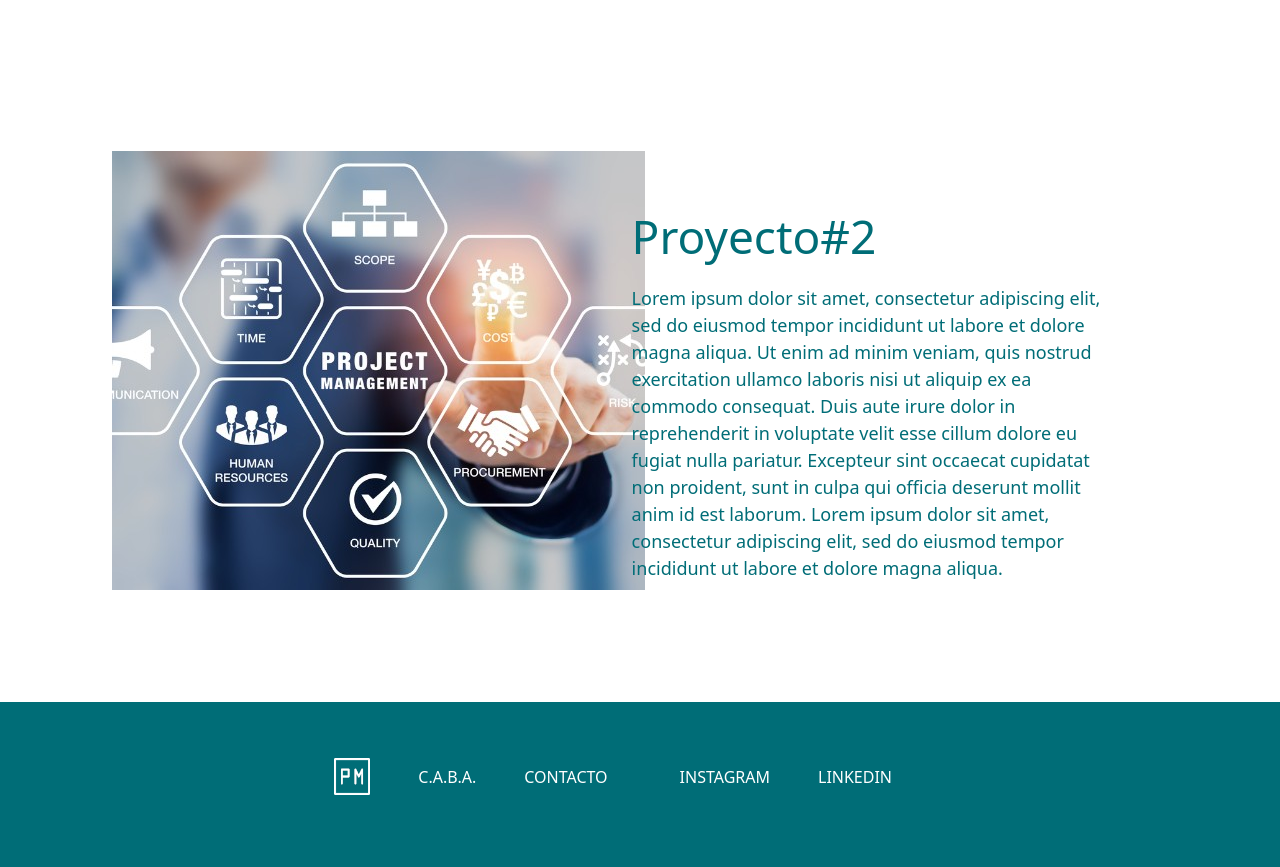
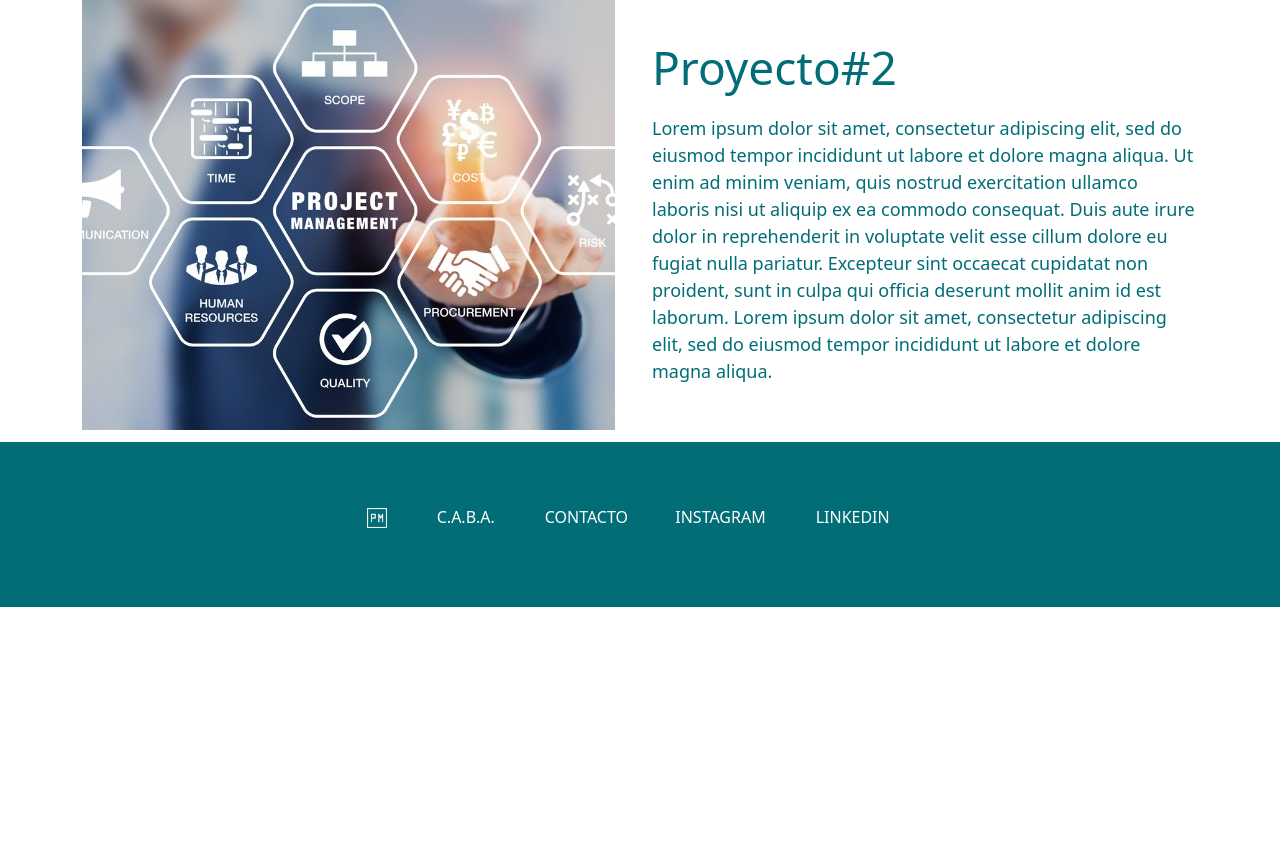
Before and after one commit to agustinfbhub/PF-FernandezBlanco, a plain HTML site: page pages/proyectos.html in a window 1280 px wide. Shown: the part 838-1705 px from the top of the page. After the commit the page ends 1445 px from the top, so only its background shows below. Drawn offline with nearby package versions, Linux system fonts and the light colour scheme.

Commit message:
Alineacion de elementos usando bootstrap

```diff
--- a/css/style.css
+++ b/css/style.css
@@ -26,7 +26,6 @@
     display: flex;
     justify-content: space-between;
     align-items: center;
-    padding-right: calc(var(--bs-gutter-x) * 1.7);
   }
 
   header {
@@ -48,8 +47,7 @@
     display: block;
     max-width: 50px;
     height: auto;
-    padding:none;
-    margin: none;
+
   }
 
   .nav_list2 {
@@ -63,6 +61,8 @@
 
   .navbar-nav {
     display: flex;
+    align-items: center;
+    column-gap: 50px;
     margin: auto;
     margin-right:0px;
   }
@@ -70,14 +70,14 @@
   .navbar-nav a:hover{
     box-shadow: 0 -7px 0px #fff inset;
     padding:3px;
+    transition: all 0.4s ease;
   }
 
   .nav_link {
     color: white;
+    display: flex;
     text-transform: uppercase;
     text-decoration: none;
-    align-items: center;
-    margin: 0 0 0 3rem;
   }
 
   .nav_link:hover,
@@ -90,7 +90,6 @@
       background-color: #006D77;
       height: 165px;
       width: 100%;
-      margin: 0 auto;
       display:flex;
     }
 
@@ -98,7 +97,6 @@
       background-color: #006D77;
       height: 165px;
       width: 100%;
-      margin: 0 auto;
       display:flex;
       justify-content: center;
   }
@@ -108,6 +106,8 @@
     display: flex;
     align-items: center;
     padding-left: 0px;
+    justify-content: center;
+    column-gap:50px;
   }
 
   /*Estilos Todos los Banners*/
@@ -121,7 +121,6 @@
     top: 300px;
     text-align: center;
     align-items: center;
-    margin:auto;
     justify-content:auto;
   }
 
@@ -184,22 +183,11 @@
     color: #006D77;
     font-size: 18px;
     font-weight: 40;
-    margin-right: 40px;
-    margin-bottom: 40px;
-  }
-
-  .img-box {
-    text-align: right;
-    margin-top: 0;
   }
 
   /*Estilos cajas laterales*/
   .img-box1 {
     text-align: center;
-    margin-top: 30px;
-    margin-bottom: 100px;
-    margin-left: 30px;
-    margin-right: 30px;
     width: 533px;
     height: 439px;
     object-fit: contain;
@@ -219,7 +207,6 @@
     justify-content: space-between;
     align-items: center;
     justify-content: center;
-    margin-bottom: 20px;
   }
 
   /*Titulo + Form: Contacto*/
@@ -244,10 +231,11 @@
 
   .paragraph {
     text-align: left;
-    margin: 120px;
+    margin: 0 auto;
     color: #006D77;
     font-size: 36px;
     font-weight: normal;
+    padding: 30px 0;
   }
 
   /*Estilos Tarjetas Home*/
@@ -269,13 +257,13 @@
 }
   .card{
     width: 100%;
-    margin: 20px;
     border-radius: 6px;
     overflow: hidden;
     background:#fff;
     box-shadow: 0px 1px 10px rgba(0,0,0,0.2);
     transition: all 400ms ease-out;
     cursor: default;
+    margin-bottom: 50px;
 }
 
   .card:hover{
--- a/pages/proyectos.html
+++ b/pages/proyectos.html
@@ -7,8 +7,7 @@
         <title>Proyectos</title>
         <link rel="shortcut icon" type="image/jpg" href="../imgs/homebanner.jpg"/>
 
-        <!-- Favicon -->
-        <link rel="shortcut icon" type="image/png" href="../imgs/favicon.png"/>
+
 
         <!-- Mi CSS -->
         <link rel="stylesheet" href="../css/style.css" />
@@ -114,11 +113,12 @@
                 </div>
             </section>
         </main>
+
         <!--FOOTER-->
         <section class="footer">
-            <div class="footer-container">
-                <div class="row">
-                    <div class="col">
+            <div class="container">
+                <div class="row justify-content-center">
+                    <div class="col-lg-3 col-12">
                         <ul class="nav_list3">
                             <li class="nav_item">
                             <a href="/" class="logo" id="logo">
@@ -133,11 +133,11 @@
                             </li>
                         </ul>
                     </div>
-                    <div class="col">
+                    <div class="col-lg-3 col-12 ">
                         <ul class="nav_list3">
                             <li class="nav_item">
-                            <div class="col">
-                            <a class="nav_link" href="http://www.instagram.com/agustin.fb">Instagram</a>
+                                <a class="nav_link" href="http://www.instagram.com/agustin.fb">Instagram</a>
+                            </li>
                             <li class="nav_item">
                             <a class="nav_link" href="https://www.linkedin.com/in/agustinfb/">LinkedIn</a>
                             </li>
```
Also changed, not shown: index.html (+13 -9 lines), pages/contacto.html (+7 -7 lines), pages/nosotros.html (+8 -8 lines), pages/principios.html (+7 -7 lines).
